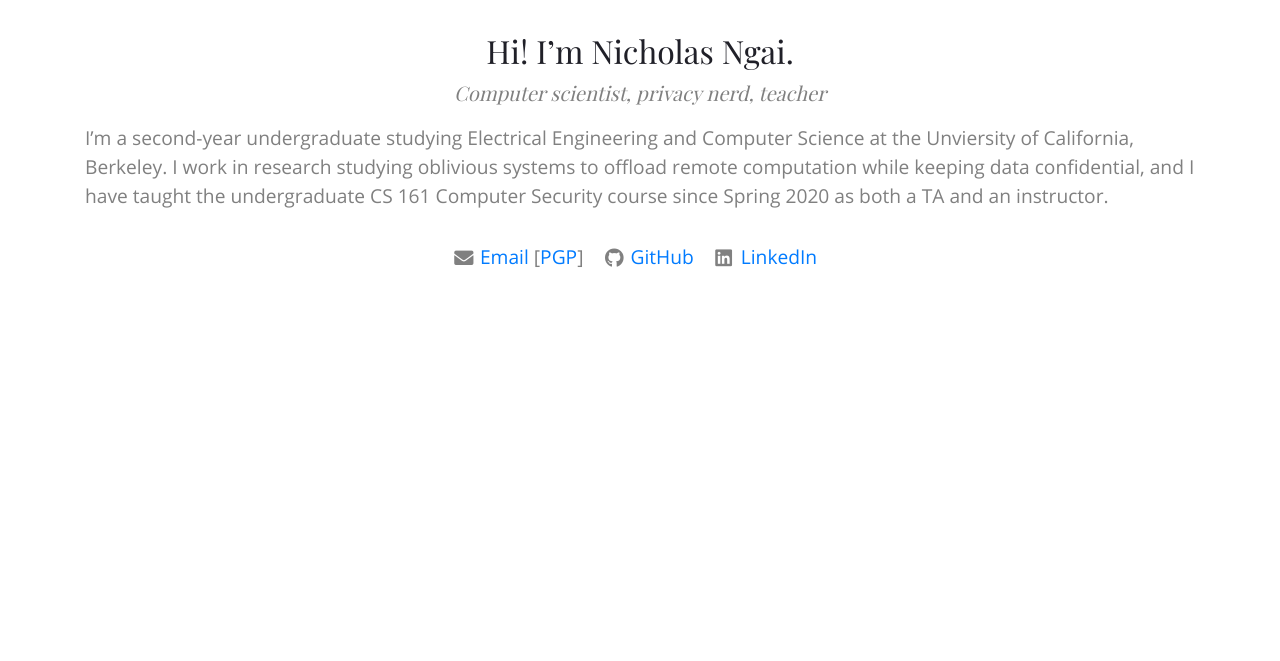
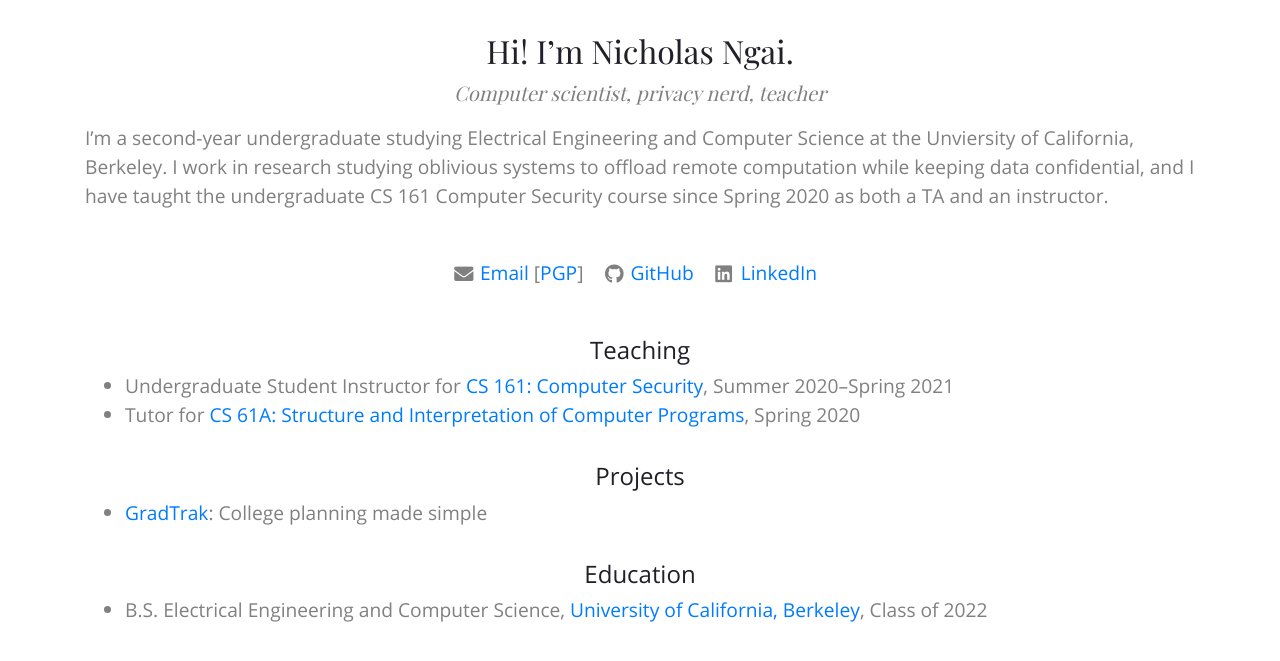
Before and after one commit to nicholasngai/ngai.me, a Jekyll site: the page built from index.html, in a window 1280 px wide. Shown: the top 661 px of the page. Built offline with Jekyll 4.4.1, drawn with Linux system fonts in a browser that asks for light colours.

Commit message:
Add basic teaching, projects, and education info

```diff
--- a/assets/css/style.css
+++ b/assets/css/style.css
@@ -34,8 +34,8 @@ body {
 }
 
 .contact {
-  margin-top: 32px;
-  margin-bottom: 32px;
+  margin-top: 48px;
+  margin-bottom: 48px;
 }
 
 .contact__list {
@@ -53,3 +53,18 @@ body {
   position: absolute;
   transform: translate(-1.6rem, 0.3rem);
 }
+
+.teaching,
+.projects,
+.education {
+  margin-top: 32px;
+  margin-bottom: 32px;
+}
+
+.teaching__header,
+.projects__header,
+.education__header {
+  font-size: 1.5rem;
+  color: #202028;
+  text-align: center;
+}
--- a/index.html
+++ b/index.html
@@ -32,4 +32,34 @@ title: Nicholas Ngai
       >
     </ul>
   </div>
+  <div class="teaching">
+    <h2 class="teaching__header">Teaching</h2>
+    <ul class="teaching__list">
+      <li
+        >Undergraduate Student Instructor for
+        <a href="https://cs161.org/" rel="noreferrer">CS 161: Computer Security</a>, Summer 2020&ndash;Spring 2021</li
+      >
+      <li
+        >Tutor for
+        <a href="https://inst.eecs.berkeley.edu/~cs61a/sp20/" rel="noreferrer"
+          >CS 61A: Structure and Interpretation of Computer Programs</a
+        >, Spring 2020</li
+      >
+    </ul>
+  </div>
+  <div class="projects">
+    <h2 class="projects__header">Projects</h2>
+    <ul class="projects__list">
+      <li><a href="https://gradtrak.me/" rel="noreferrer">GradTrak</a>: College planning made simple</li>
+    </ul>
+  </div>
+  <div class="education">
+    <h2 class="education__header">Education</h2>
+    <ul class="education__list">
+      <li
+        >B.S. Electrical Engineering and Computer Science,
+        <a href="https://www.berkeley.edu/" rel="noreferrer">University of California, Berkeley</a>, Class of 2022</li
+      >
+    </ul>
+  </div>
 </main>
```
